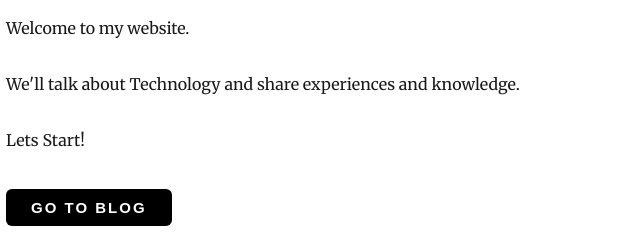
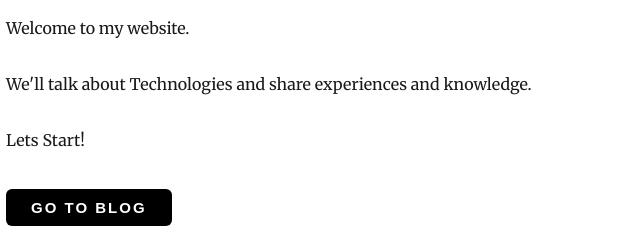
Before and after one commit to syed-naseer-abbas/MyBlogs, a Gatsby site: page / in a window 1280 px wide. Shown: the part 735-975 px from the top of the page, 319-959 px from the left. Built offline with nearby package versions, Linux system fonts and the light colour scheme; Gatsby itself is replaced by a stand-in of ours; some packages are replaced by stand-ins of ours.

Commit message:
Update index.js

```diff
--- a/src/pages/index.js
+++ b/src/pages/index.js
@@ -24,7 +24,7 @@ class IndexPage extends React.Component {
         </h1>
         <p>Welcome to my website.</p>
         <p>
-          We'll talk about Technology and share experiences and knowledge.
+          We'll talk about Technologies and share experiences and knowledge.
         </p>
         <p>Lets Start!</p>
         <Link to="/blog/">
```
